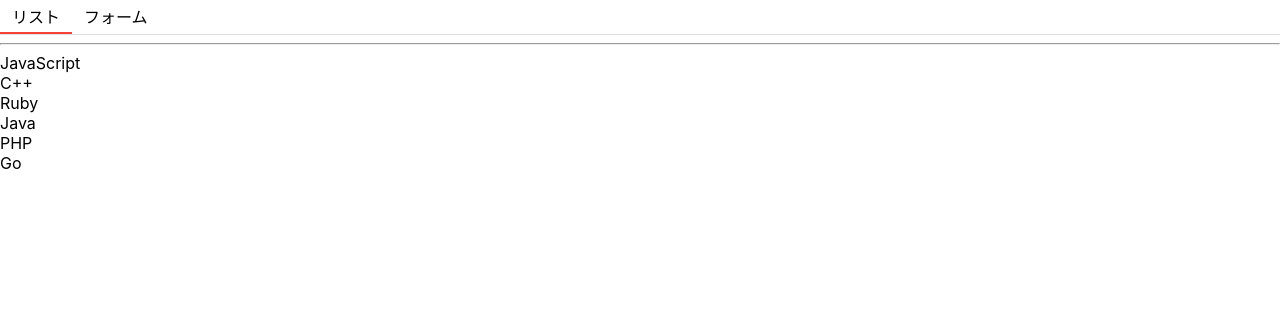
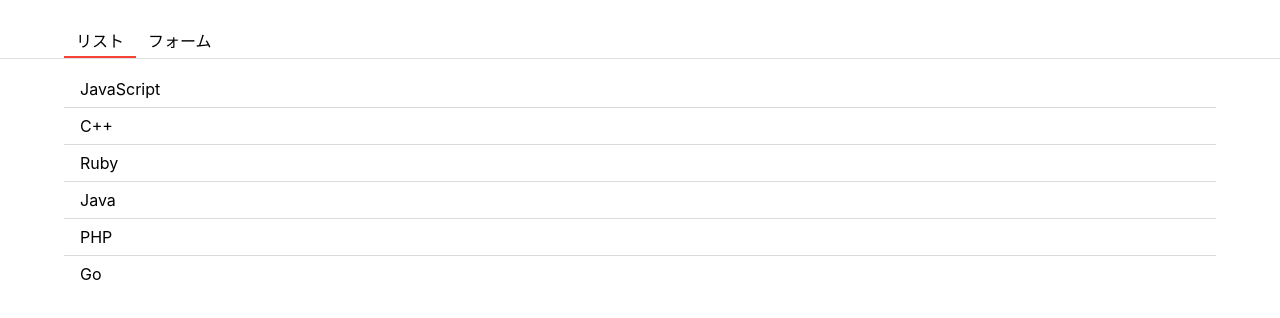
Before and after one commit to natsuto-kun/react-tutorial, a React (Create React App) app: page / in a window 1280 px wide. Shown: the top 318 px of the page. Built offline with nearby package versions, Linux system fonts and the light colour scheme.

Commit message:
styleの修正

```diff
--- a/src/App.js
+++ b/src/App.js
@@ -7,7 +7,7 @@ import styled from 'styled-components';
 const Header = styled.header`
   display: flex;
   justify-content: space-between;
-  padding: 24px, 64px, 0;
+  padding: 24px 64px 0;
   border-bottom: 1px solid #E0E0E0;
 `
 
@@ -48,10 +48,9 @@ function App() {
       <Header>
         <HeaderUl>
           <HeaderLi focused={tab === 'list'} onClick={() => setTab('list')}>リスト</HeaderLi>
-          <HeaderLi onClick={() => setTab('form')}>フォーム</HeaderLi>
+          <HeaderLi focused={tab === 'form'} onClick={() => setTab('form')}>フォーム</HeaderLi>
         </HeaderUl>
       </Header>
-      <hr />
       {
         tab === 'list' ? <List langs={langs} /> : <Form onAddLang={addLang}/>
       }
--- a/src/Form.js
+++ b/src/Form.js
@@ -15,7 +15,7 @@ const Label = styled.label`
 
 const Input = styled.input`
   border-radius: 3px;
-  padding: 4px, 8px;
+  padding: 4px 8px;
   border: 1px solid black;
 `
 
--- a/src/List.js
+++ b/src/List.js
@@ -1,13 +1,13 @@
 import styled from 'styled-components';
 
 const Container = styled.div`
-  padding: 12px, 64px;
+  padding: 12px 64px;
 `
 
 const ListItem = styled.div`
-  padding: 8px, 16px;
+  padding: 8px 16px;
 
-  &ntn-:first-child(n+2) {
+  &:nth-child(n+2) {
     border-top: 1px solid #D9DBDE;
   }
 `
@@ -15,12 +15,12 @@ const ListItem = styled.div`
 export const List = ({ langs }) => {
 
     return (
-      <div>
+      <Container>
         {
           langs.map((lang, index) => {
               return <ListItem key={index}>{ lang }</ListItem>
           })
         }
-      </div>
+      </Container>
     )
   }
--- a/src/components/button.js
+++ b/src/components/button.js
@@ -4,7 +4,7 @@ export const Button = styled.button`
     border: none;
     border-radius: 3px;
     background-color: #2196F3;
-    padding: 8px, 16px;
+    padding: 8px 16px;
     min-width: 100px;
     font-weight: bold;
     color: white;
```
Also changed, not shown: 1 other file (tests, documents, lock files or other folders).
